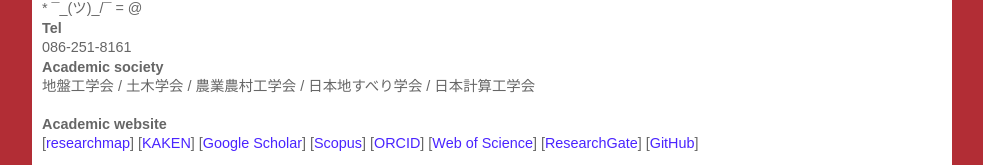
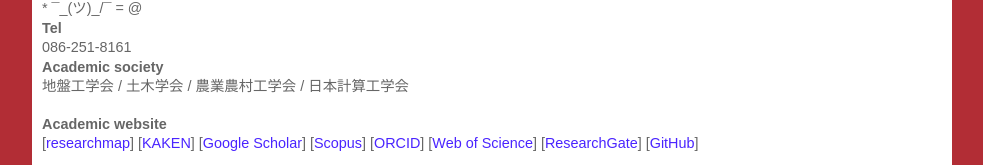
Before and after one commit to yfukumoto/personal_website, a plain HTML site: page index.html in a window 1280 px wide. Shown: the part 315-480 px from the top of the page, without its empty margins (148-1131 px from the left). Drawn offline with Linux system fonts and the light colour scheme.

Commit message:
Add files via upload

```diff
--- a/index.html
+++ b/index.html
@@ -71,7 +71,7 @@
     </div>
     <div class="article">
       <h3>Academic society</h3>
-      <p>地盤工学会 / 土木学会 / 農業農村工学会 / 日本地すべり学会 / 日本計算工学会</p>
+      <p>地盤工学会 / 土木学会 / 農業農村工学会 / 日本計算工学会</p>
     </div>
 
     </br>
```
